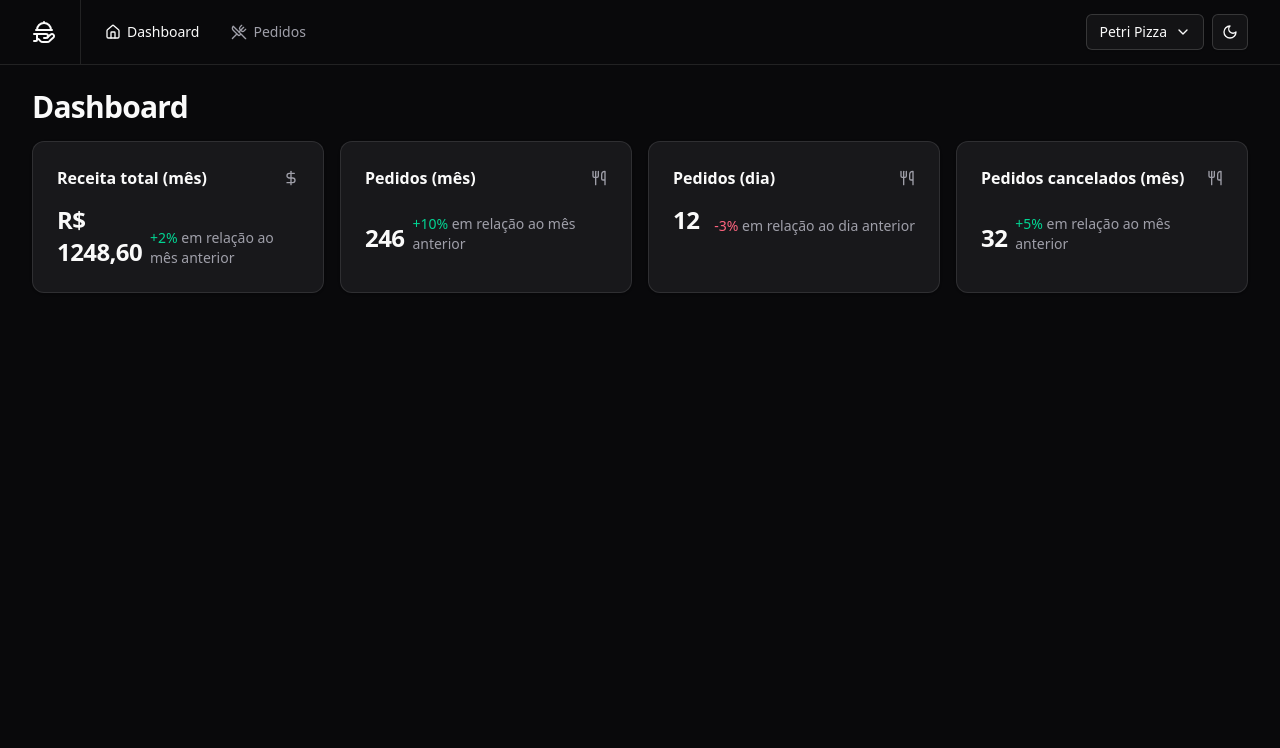
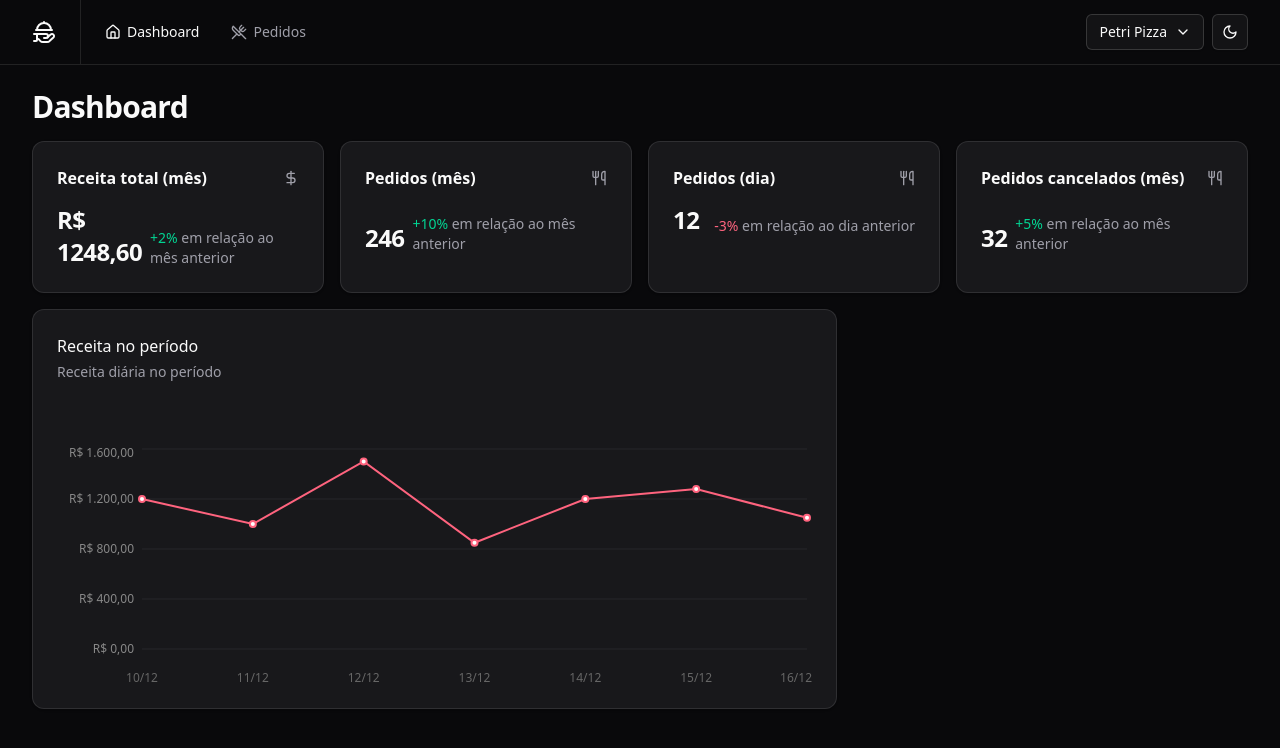
Before and after one commit to alfredo-petri/TastyDashboard, a React (Vite) app: page / in a window 1280 px wide. Shown: the top 748 px of the page. Built offline with nearby package versions, Linux system fonts and the light colour scheme.

Commit message:
feat: create line chart to display revenue amount per day

```diff
--- a/src/pages/app/dashboard/dashboard.tsx
+++ b/src/pages/app/dashboard/dashboard.tsx
@@ -2,6 +2,7 @@
 import React from 'react'
 
 import { DashboardCard } from './dashboard-card'
+import { RevenueChart } from './revenue-chart'
 
 interface DashboardProps {}
 
@@ -35,6 +36,9 @@
                     Icon={Utensils}
                 />
             </div>
+            <div className="grid grid-cols-9 gap-4">
+                <RevenueChart />
+            </div>
         </div>
     )
 }
--- /dev/null
+++ b/src/pages/app/dashboard/revenue-chart.tsx
@@ -0,0 +1,79 @@
+import React from 'react'
+import {
+    CartesianGrid,
+    Line,
+    LineChart,
+    ResponsiveContainer,
+    XAxis,
+    YAxis,
+} from 'recharts'
+import colors from 'tailwindcss/colors'
+
+import {
+    Card,
+    CardContent,
+    CardDescription,
+    CardHeader,
+    CardTitle,
+} from '@/components/ui/card'
+
+interface RevenueChartProps {}
+
+const chartData = [
+    { date: '10/12', revenue: 1200 },
+    { date: '11/12', revenue: 1000 },
+    { date: '12/12', revenue: 1500 },
+    { date: '13/12', revenue: 850 },
+    { date: '14/12', revenue: 1200 },
+    { date: '15/12', revenue: 1280 },
+    { date: '16/12', revenue: 1050 },
+]
+
+export const RevenueChart: React.FC<RevenueChartProps> = () => {
+    return (
+        <Card className="col-span-6">
+            <CardHeader className="flex-row items-center justify-between pb-8">
+                <div className="space-y-1">
+                    <CardTitle className="text-base font-medium">
+                        Receita no período
+                    </CardTitle>
+                    <CardDescription>Receita diária no período</CardDescription>
+                </div>
+            </CardHeader>
+            <CardContent>
+                <ResponsiveContainer width="100%" height={240}>
+                    <LineChart data={chartData} style={{ fontSize: 12 }}>
+                        <XAxis
+                            dataKey="date"
+                            tickLine={false}
+                            axisLine={false}
+                            dy={16}
+                        />
+                        <YAxis
+                            stroke="#888"
+                            width={80}
+                            axisLine={false}
+                            tickLine={false}
+                            tickFormatter={(value: number) =>
+                                value.toLocaleString('pt-BR', {
+                                    style: 'currency',
+                                    currency: 'BRL',
+                                })
+                            }
+                        />
+                        <CartesianGrid
+                            vertical={false}
+                            className="stroke-muted"
+                        />
+                        <Line
+                            type="linear"
+                            strokeWidth={2}
+                            dataKey="revenue"
+                            stroke={colors.rose[400]}
+                        />
+                    </LineChart>
+                </ResponsiveContainer>
+            </CardContent>
+        </Card>
+    )
+}
```
